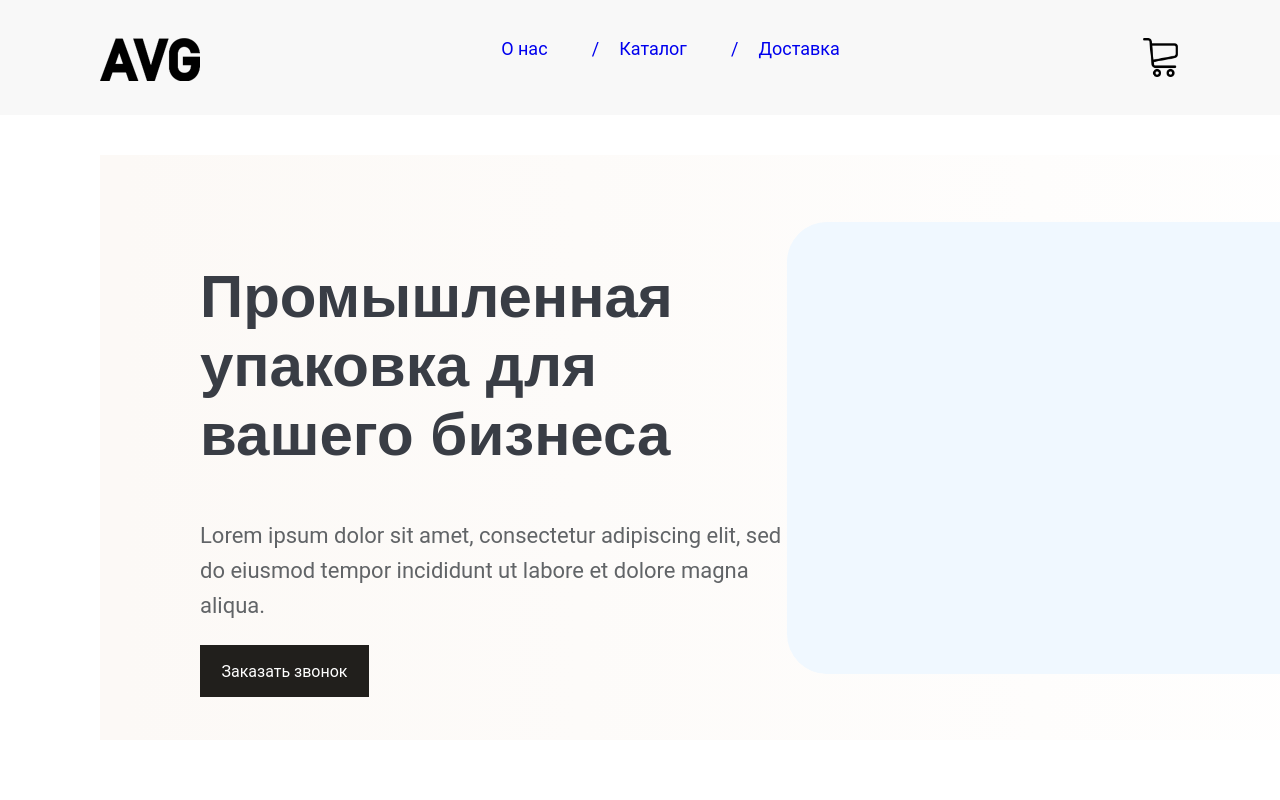
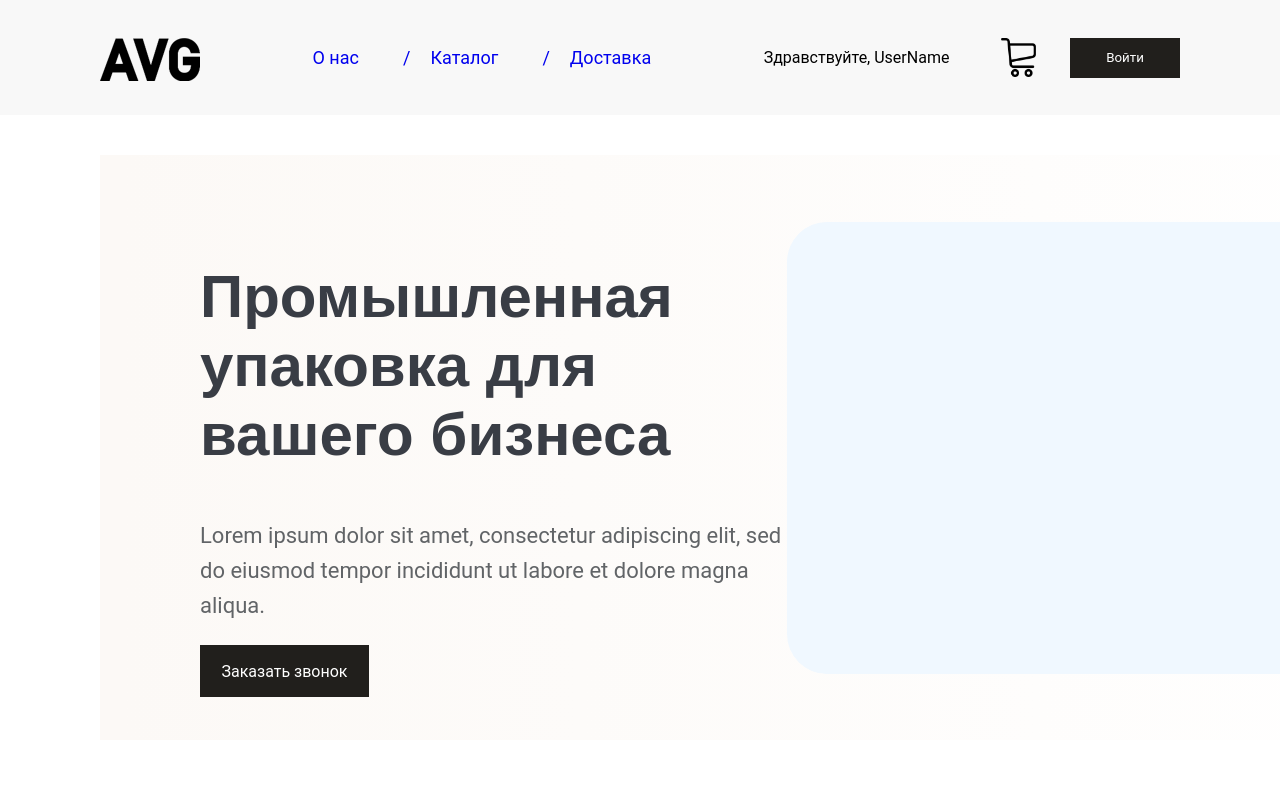
Before and after one commit to shk3t/bigbag, a React (Create React App) app in the folder client/: page /main in a window 1280 px wide. Shown: the top 800 px of the page. Built offline with nearby package versions, Linux system fonts and the light colour scheme.

Commit message:
Войти, Приветствие
Добавлены компоненты

```diff
--- a/client/src/api.js
+++ b/client/src/api.js
@@ -1,51 +1,51 @@
-import axios from "axios";
+// import axios from "axios";
 
-let accessToken = "";
+// let accessToken = "";
 
-const api = axios.create({
-  headers: { Authorization: `Bearer ${accessToken}` },
-  withCredentials: true,
-});
-export default api;
+// const api = axios.create({
+//   headers: { Authorization: `Bearer ${accessToken}` },
+//   withCredentials: true,
+// });
+// export default api;
 
-api.interceptors.response.use(
-  (config) => {
-    return config;
-  },
-  async (error) => {
-    originalRequest = error.config;
-    if (
-      error.response.status == 401 &&
-      originalRequest &&
-      !originalRequest._is_retry
-    ) {
-      originalRequest._is_retry = true;
-      try {
-        // TODO process error of expired refresh token
-        // TODO update isAuth if expired
-        await refreshTokens();
-        return api.request(originalRequest);
-      } catch (exception) {
-        // TODO
-      }
-    } else {
-      throw error;
-    }
-  }
-);
+// api.interceptors.response.use(
+//   (config) => {
+//     return config;
+//   },
+//   async (error) => {
+//     originalRequest = error.config;
+//     if (
+//       error.response.status == 401 &&
+//       originalRequest &&
+//       !originalRequest._is_retry
+//     ) {
+//       originalRequest._is_retry = true;
+//       try {
+//         // TODO process error of expired refresh token
+//         // TODO update isAuth if expired
+//         await refreshTokens();
+//         return api.request(originalRequest);
+//       } catch (exception) {
+//         // TODO
+//       }
+//     } else {
+//       throw error;
+//     }
+//   }
+// );
 
-export function saveAccessToken(token) {
-  localStorage.setItem("access_token", token);
-}
+// export function saveAccessToken(token) {
+//   localStorage.setItem("access_token", token);
+// }
 
-export async function refreshTokens() {
-  const response = await axios.get(`${API_URL}/tokens/refresh`, {
-    withCredentials: true,
-  });
-  saveAccessToken(response.data.access_token);
-}
+// export async function refreshTokens() {
+//   const response = await axios.get(`${API_URL}/tokens/refresh`, {
+//     withCredentials: true,
+//   });
+//   saveAccessToken(response.data.access_token);
+// }
 
-// TODO move to store
-function isAuth() {
-  return True;
-}
+// // TODO move to store
+// function isAuth() {
+//   return True;
+// }
--- a/client/src/components/Header.jsx
+++ b/client/src/components/Header.jsx
@@ -3,8 +3,9 @@ import avgLogo from "../assets/avg_logo.png";
 import cartLogo from "../assets/icon-trolley-cart-3683279.png";
 import { Link } from "react-router-dom";
 import { ABOUT_PATH, CATALOG_PATH, DELIVERY_PATH } from "../routes";
+import BtnLoginLogout from "./UI/Buttons/BtnLoginLogout";
+import HelloUser from "./UI/HelloUser";
 
-// Заменил хардкод линки на константы, то же самое сделал и в Footer.jsx (Удалить После Прочтения)
 export default function Header() {
   return (
     <header>
@@ -21,8 +22,14 @@ export default function Header() {
           </ul>
         </nav>
       </div>
-      <div className="header__shopping-cart">
-        <img className="shopping-cart" src={cartLogo} alt="Корзина" />
+      <div className="header__cart-login">
+        <HelloUser />
+        <div className="header__shopping-cart">
+          <img className="shopping-cart" src={cartLogo} alt="Корзина" />
+        </div>
+        <div>
+          <BtnLoginLogout />
+        </div>
       </div>
     </header>
   );
--- /dev/null
+++ b/client/src/components/UI/Buttons/BtnLoginLogout.jsx
@@ -0,0 +1,22 @@
+import React from "react";
+import classes from "./ButtonMore.module.css";
+import { LOGIN_PATH } from "../../../routes";
+import { useNavigate } from "react-router-dom";
+
+const BtnLoginLogout = (props) => {
+  const isAuth = true;
+  const navigate = useNavigate();
+  return (
+    <button
+      onClick={() => {
+        console.log("It work");
+        navigate(LOGIN_PATH);
+      }}
+      className={classes.header__login_btn}
+    >
+      {isAuth ? "Войти" : "Выйти"}
+    </button>
+  );
+};
+
+export default BtnLoginLogout;
--- a/client/src/components/UI/Buttons/ButtonMore.jsx
+++ b/client/src/components/UI/Buttons/ButtonMore.jsx
@@ -10,7 +10,7 @@ const ButtonMore = (props) => {
     <button
       onClick={() => {
         console.log("It work");
-        // onClick={() => navigate(PRODUCT_PAGE_ROUTE + "/" + product.id)}
+
         navigate(PRODUCTS_PATH + "/" + props.id);
       }}
       className={classes.moreAboutProduct}
--- a/client/src/components/UI/Buttons/ButtonMore.module.css
+++ b/client/src/components/UI/Buttons/ButtonMore.module.css
@@ -14,3 +14,9 @@
   height: 3em;
   text-transform: uppercase;
 }
+
+.header__login_btn {
+  width: 110px;
+  background: #211f1c;
+  color: #fff;
+}
--- /dev/null
+++ b/client/src/components/UI/ErrorAuthMsg.jsx
@@ -0,0 +1,14 @@
+import React from "react";
+import "../.././styles/main.css";
+
+const ErrorAuthMsg = () => {
+  return (
+    <div>
+      <div className="auth_error">
+        <p>Неправильный логин и/или пароль</p>
+      </div>
+    </div>
+  );
+};
+
+export default ErrorAuthMsg;
--- /dev/null
+++ b/client/src/components/UI/HelloUser.jsx
@@ -0,0 +1,15 @@
+import React from "react";
+import "../.././styles/main.css";
+
+const HelloUser = () => {
+  const isAuth = false;
+  return (
+    //header__hello__invisible -- если горит кнопка Войти
+    <div className={isAuth ? "header__hello invisible" : "header__hello"}>
+      {/* // откуда импортирую user? */}
+      Здравствуйте, UserName
+    </div>
+  );
+};
+
+export default HelloUser;
--- a/client/src/pages/AuthPage.jsx
+++ b/client/src/pages/AuthPage.jsx
@@ -3,6 +3,7 @@ import { NavLink, useLocation, useNavigate } from "react-router-dom";
 
 import { REGISTRATION_PATH, LOGIN_PATH, MAIN_PATH } from "../routes";
 import AuthService from "../API/AuthService";
+import ErrorAuthMsg from "../components/UI/ErrorAuthMsg";
 
 const Auth = () => {
   const location = useLocation();
@@ -14,15 +15,13 @@ const Auth = () => {
   async function registerOrLogin(event) {
     event.preventDefault();
     try {
-      await (isLogin
-        ? AuthService.login(user)
-        : AuthService.register(user));
+      await (isLogin ? AuthService.login(user) : AuthService.register(user));
       navigate(MAIN_PATH);
-      alert("Авторизация прошла успешно!")
+      alert("Авторизация прошла успешно!");
       // TODO как-то сохарнять и обновлять состояние в глобальном isAuth
     } catch (error) {
-      console.log(error.response.data)
-      alert("Ошибка авторизации!")
+      console.log(error.response.data);
+      alert("Ошибка авторизации!");
     }
   }
 
@@ -30,7 +29,8 @@ const Auth = () => {
     <div>
       <div className="auth-card">
         <h2>{isLogin ? "Авторизация" : "Регистрация"}</h2>
-        <form>
+        <ErrorAuthMsg />
+        <form className="auth-forms__form">
           <div className="auth-forms">
             {!isLogin && (
               <input
--- a/client/src/styles/main.css
+++ b/client/src/styles/main.css
@@ -49,13 +49,30 @@ header {
 
 .header__logo,
 .header__nav,
-.header__shopping-cart {
+.header__shopping-cart,
+.header__login-btn {
   height: 40px;
 }
 
 .header__nav {
   width: 427px;
   display: flex;
+  align-items: center;
+}
+
+.header__cart-login {
+  display: grid;
+  grid-template-columns: 1fr auto auto;
+  grid-gap: 2rem;
+  align-items: center;
+}
+
+.header__hello {
+  margin-right: 1.1em;
+}
+
+.invisible {
+  visibility: hidden;
 }
 
 .way {
@@ -464,13 +481,15 @@ footer ul a {
   color: #334756;
 }
 
-.auth-forms {
+.auth-forms,
+.auth-forms__form {
   display: grid;
   grid-gap: 1em;
 }
 
 .auth-forms input,
-button {
+button,
+.auth_error {
   border: 0;
   height: 3em;
   width: 300px;
@@ -499,3 +518,14 @@ button {
 .auth_no-akk a {
   color: #616467;
 }
+
+.auth_error {
+  display: none;
+  background: #fd60602c;
+  color: rgba(0, 0, 0, 0.659);
+  font-size: 0.8em;
+  text-align: center;
+  margin: auto;
+  vertical-align: middle;
+  border: 1px solid #fd6060e1;
+}
```
